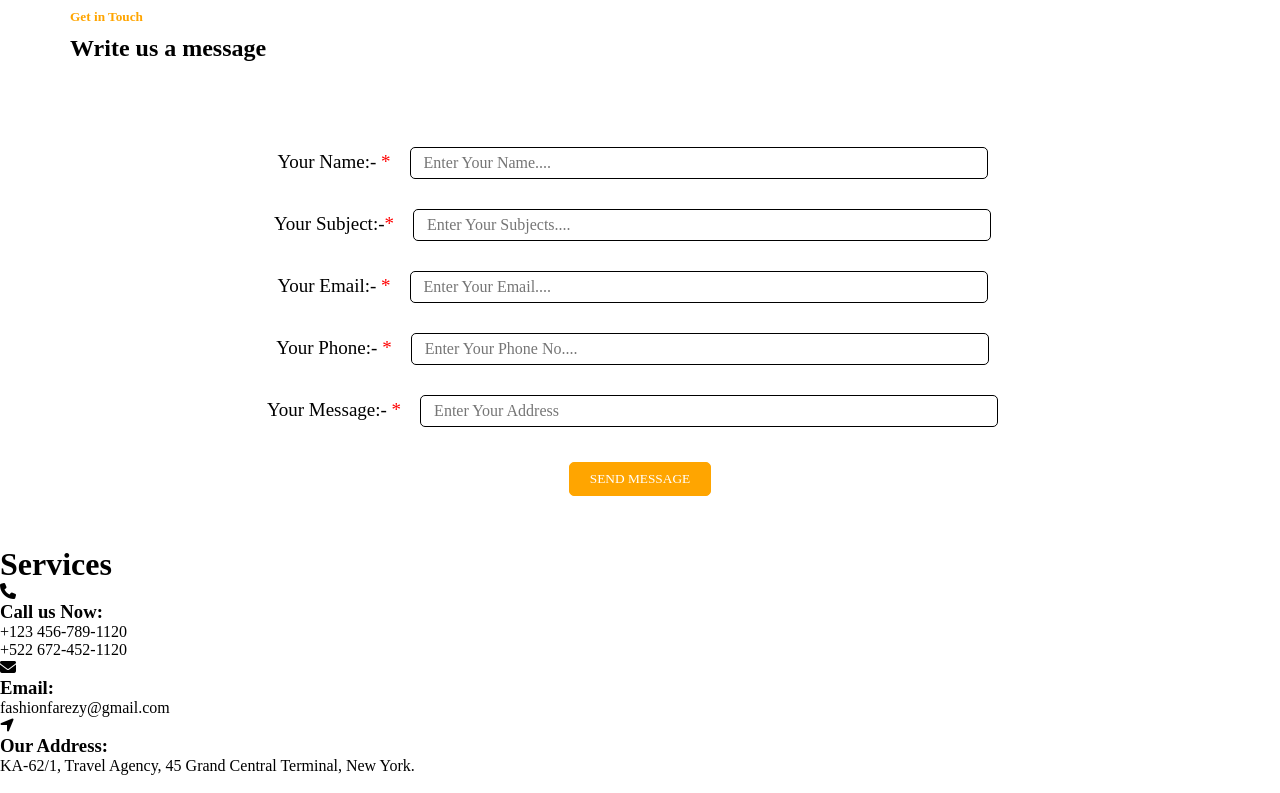
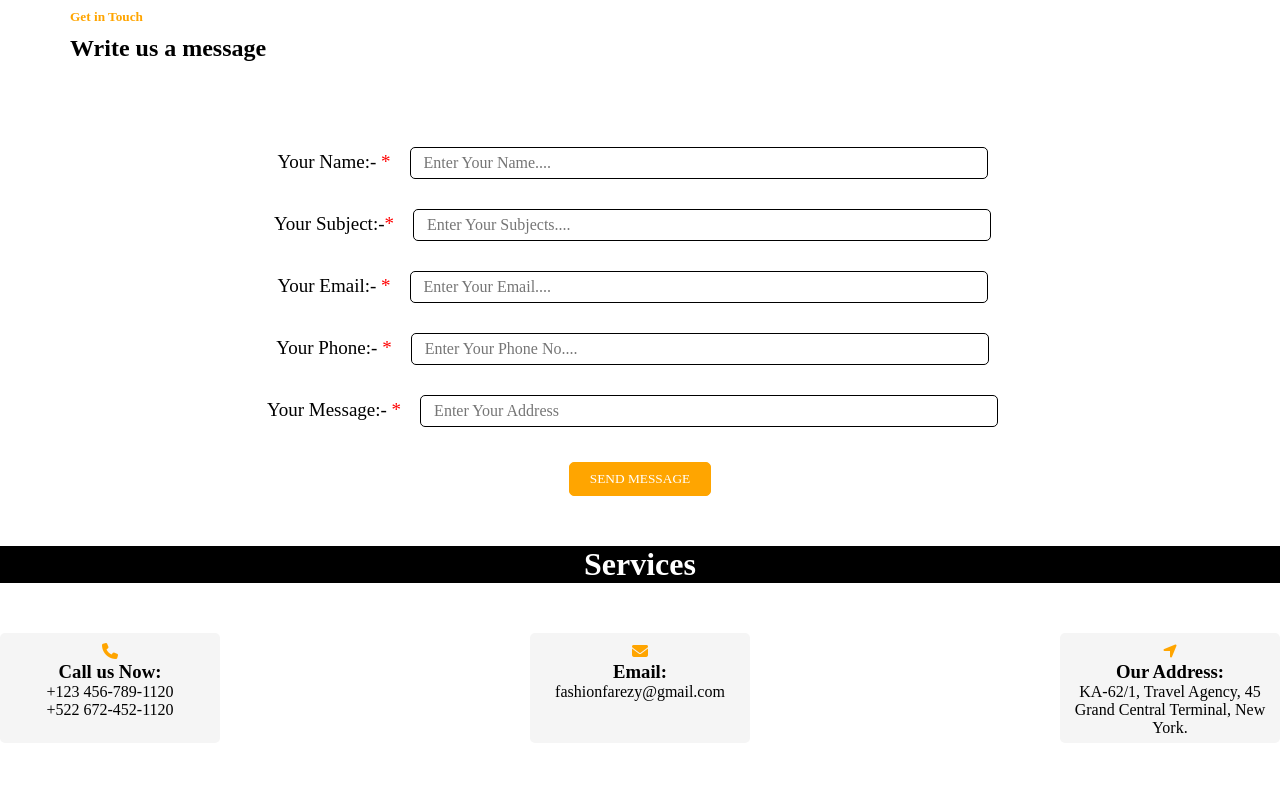
Before and after one commit to Milanmiyani/finalfile, a PHP site: page /contact.html in a window 1280 px wide. Shown: the part 177-970 px from the top of the page. Run offline with PHP 8.4, Linux system fonts and the light colour scheme.

Commit message:
Add files via upload

```diff
--- a/css/contact.css
+++ b/css/contact.css
@@ -78,8 +78,40 @@
     color: black;
     transition: 0.5s ease;
 }
-
-
+h1{
+    background-color: black;
+    color: white;
+    text-align: center;
+    padding: 0px  0px;
+    margin-bottom: 50px;
+}
+.card{
+    display: flex;
+    justify-content: space-between;
+    flex-wrap: wrap;
+    gap: 30px;
+}
+.card .box{
+    width:220px;
+    height: 90px;
+    overflow: hidden;
+    text-align: center;
+    background-color: #f5f5f5;
+    margin-bottom: 50px;
+    padding: 10px 0px;
+    border-radius: 5px;
+}
+.card .box:hover{
+    background-color: #d3d3d3;
+    transition: 0.5s ease;
+}
+.card .box i{
+    color: orange;
+}
+.card .box p:hover{
+    color: orange;
+    transition: 0.5s ease;
+}
 @media(max-width: 760px){
 
     .navbar nav .logo{
@@ -113,10 +145,16 @@
 
     }
     .contact form .info h2{
-      font-size: 16px;
+      font-size: 20px;
       }
       .contact form {
        margin-top: -50px;
     }
+    .card {
+        justify-content: center;
+    }
+    .card .box{
+        margin-top: -30px;
+    }
 
 }
```
